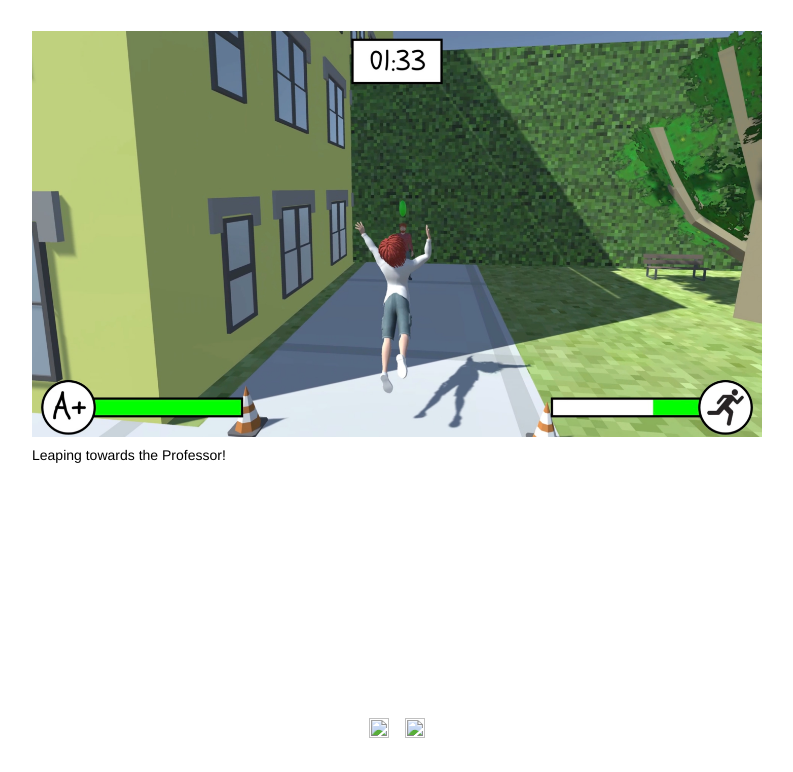
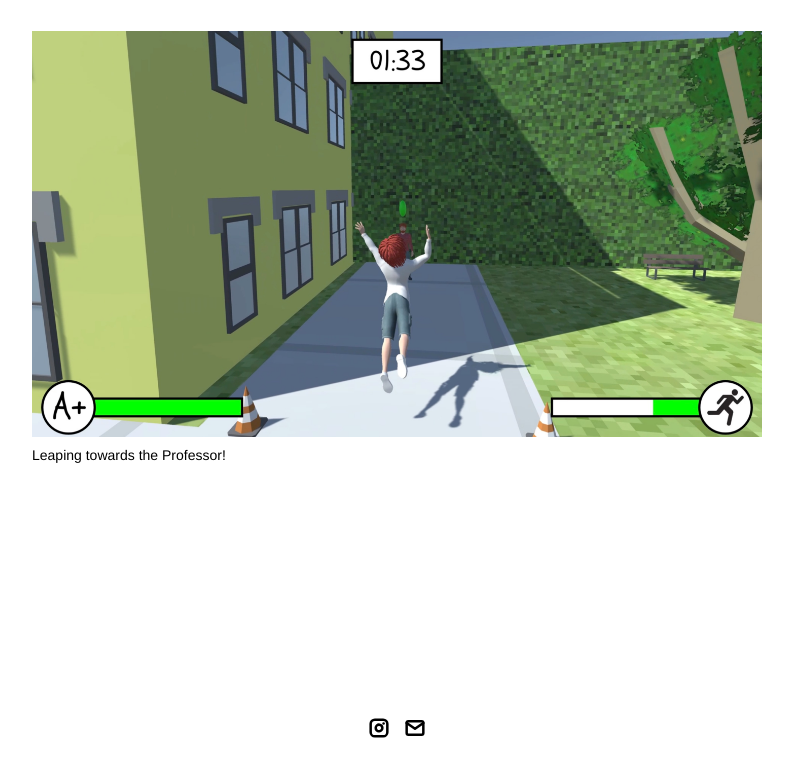
Before and after one commit to Abhi2668/abhi2668.github.io, a plain HTML site: page project-pages/project-template4.html in a window 1280 px wide. Shown: the part 1872-2644 px from the top of the page, without its empty margins (243-1036 px from the left). Drawn offline with Linux system fonts and the light colour scheme.

Commit message:
Footer fix.

```diff
--- a/project-pages/project-template4.html
+++ b/project-pages/project-template4.html
@@ -144,7 +144,7 @@
         This should be the same across all pages.
       -->
       <a class="icon-link" target="_blank" href="https://www.instagram.com/abhi.v19/">
-        <image src="./assets/icons/instagram.svg" class="footer-icon"/>
+        <image src="../assets/icons/instagram.svg" class="footer-icon"/>
       </a>
       <!--
         TODO - Change href to your Twitter account (can also delete entire "a" element if no Twitter)
@@ -157,7 +157,7 @@
         This should be the same across all pages.
       -->
       <a class="icon-link" href="mailto:avinod34@gatech.edu">
-        <image src="./assets/icons/mail.svg" class="footer-icon"/>
+        <image src="../assets/icons/mail.svg" class="footer-icon"/>
       </a>
     </div>
 
```
